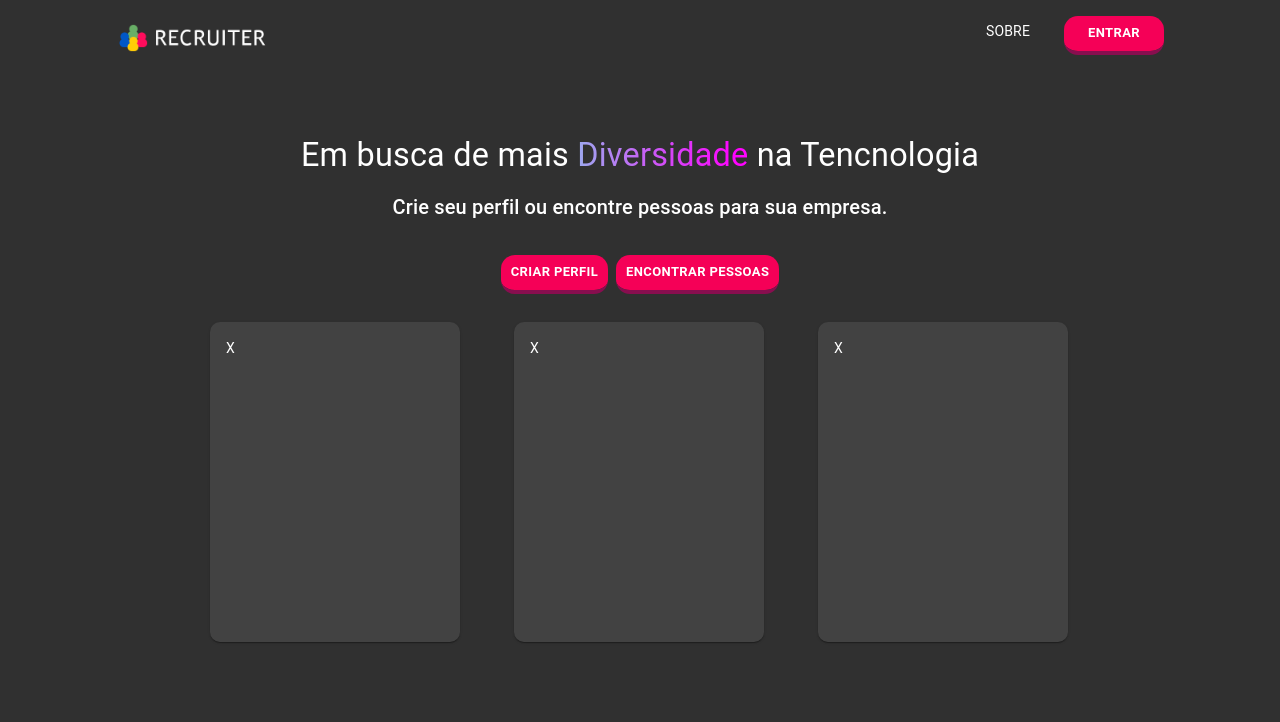
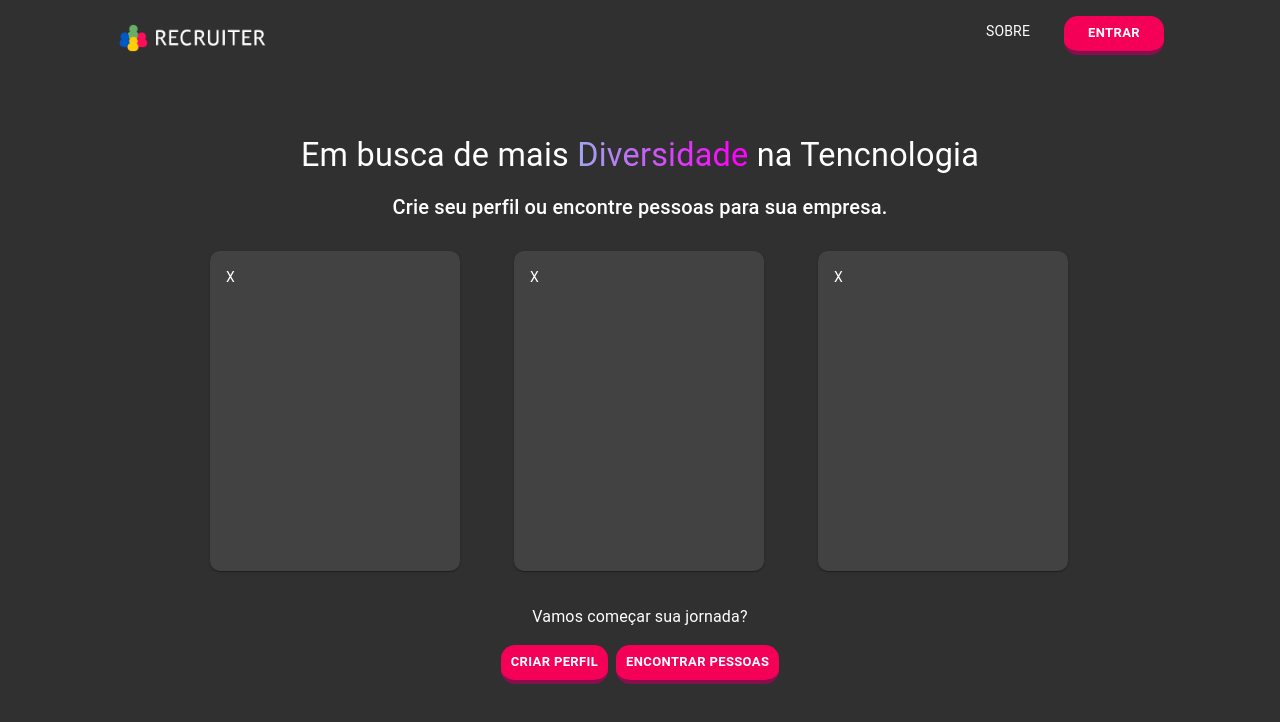
Before and after one commit to guiofsaints/recruiter.tech, a Next.js app: page / in a window 1280 px wide. Shown: the top 722 px of the page. Built offline with nearby package versions, Linux system fonts and the light colour scheme.

Commit message:
feat: change button position on index

```diff
--- a/components/Section/Banner/Banner.tsx
+++ b/components/Section/Banner/Banner.tsx
@@ -20,14 +20,6 @@ const Banner = (): JSX.Element => {
               Crie seu perfil ou encontre pessoas para sua empresa.
             </Typography>
           </Box>
-          <Box mt={4}>
-            <Link href="/signup">
-              <RoundedButton>Criar Perfil</RoundedButton>
-            </Link>
-            <Link href="/contact">
-              <RoundedButton>Encontrar Pessoas</RoundedButton>
-            </Link>
-          </Box>
         </div>
       </Container>
     </>
--- a/components/Section/Benefits/Benefits.style.tsx
+++ b/components/Section/Benefits/Benefits.style.tsx
@@ -8,6 +8,10 @@ const useStyles = makeStyles(() =>
       minHeight: 320,
       borderRadius: 10,
       margin: 10
+    },
+    journey: {
+      magin: "auto",
+      textAlign: "center"
     }
   })
 );
--- a/components/Section/Benefits/Benefits.tsx
+++ b/components/Section/Benefits/Benefits.tsx
@@ -1,12 +1,15 @@
 import {
+  Box,
   Card,
   CardContent,
   Container,
-  Grid,
+  Link,
   List,
-  ListItem
+  ListItem,
+  Typography
 } from "@material-ui/core";
 import React from "react";
+import RoundedButton from "../../Form/RoundedButton";
 import useStyles from "./Benefits.style";
 
 const Benefits = (): JSX.Element => {
@@ -40,6 +43,21 @@ const Benefits = (): JSX.Element => {
             </Card>
           </ListItem>
         </List>
+        <div className={classes.journey}>
+          <Box mt={2}>
+            <Typography variant="body1" component="p">
+              Vamos começar sua jornada?
+            </Typography>
+          </Box>
+          <Box mt={2} mb={4}>
+            <Link href="/signup">
+              <RoundedButton>Criar Perfil</RoundedButton>
+            </Link>
+            <Link href="/contact">
+              <RoundedButton>Encontrar Pessoas</RoundedButton>
+            </Link>
+          </Box>
+        </div>
       </Container>
     </section>
   );
```
